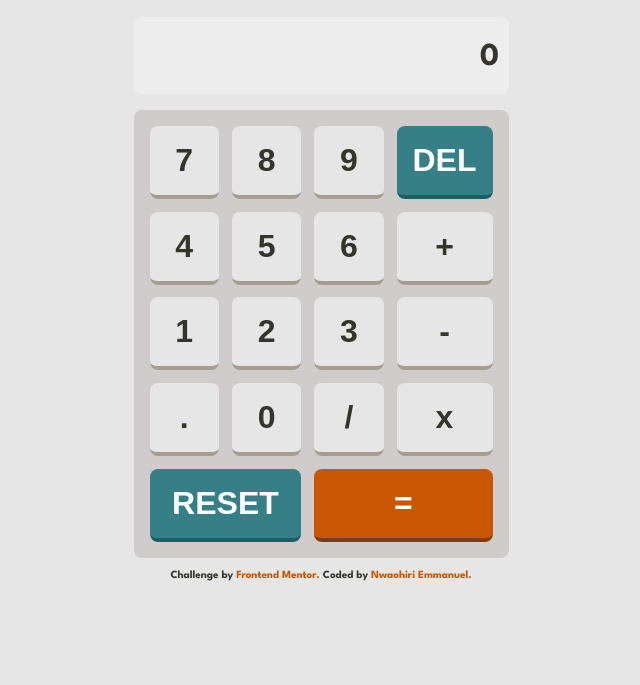
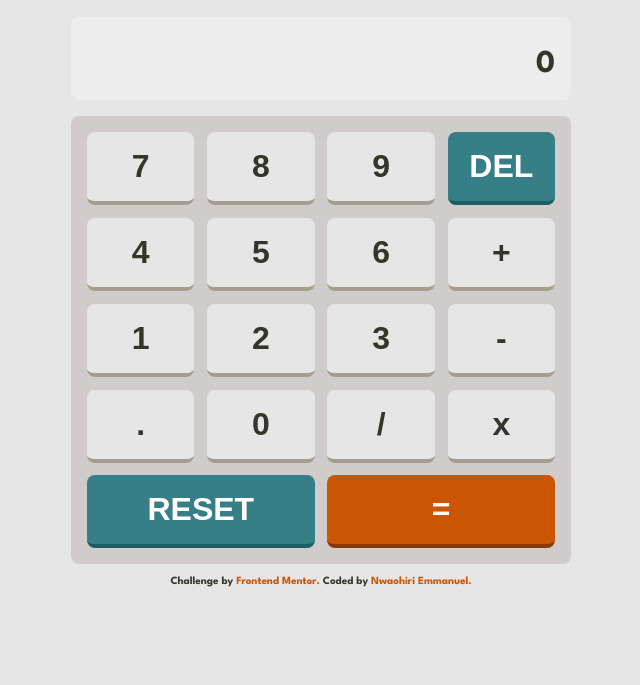
Before and after one commit to Emmanuel-Xs/calculator-app-main, a plain HTML site: page index.html in a window 1280 px wide. Shown: the part 115-800 px from the top of the page, without its empty margins (319-959 px from the left). Drawn offline with Linux system fonts and the light colour scheme; a web font is replaced by a local one.

Commit message:
style: make calc width bigger

```diff
--- a/style.css
+++ b/style.css
@@ -243,7 +243,7 @@ body {
 }
 
 .calculator {
-  --calculator-width: 375px;
+  --calculator-width: 500px;
   width: min(100%, var(--calculator-width));
   margin-inline: auto;
 
@@ -341,25 +341,13 @@ body {
     transition: transform 0.3s cubic-bezier(0.4, 0, 0.2, 1),
       background-color 0.3s ease;
   }
-
-  /* #theme1:checked ~ .theme-indicator {
-    transform: translateX(0);
-  }
-
-  #theme2:checked ~ .theme-indicator {
-    transform: translateX(204%);
-  }
-
-  #theme3:checked ~ .theme-indicator {
-    transform: translateX(378%);
-  } */
 }
 
 .calculator-display {
   background-color: var(--bg-screen);
   border-radius: 0.5rem;
-  padding-inline: 0.3em;
-  padding-block-start: 0.3em;
+  padding-inline: 0.5em;
+  padding-block-start: 0.5em;
   padding-block-end: 0.1em;
   display: flex;
   flex-direction: column;
```
